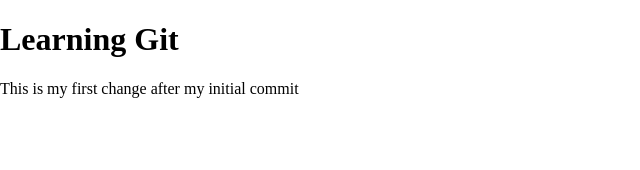
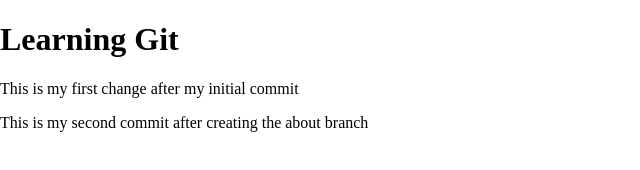
Before and after one commit to Himanshu4922/learning-git, a plain HTML site: page index.html in a window 1280 px wide. Shown: the whole page, without its empty margins (0-640 px from the left). Drawn offline with Linux system fonts and the light colour scheme.

Commit message:
Add message after creating the about.html file

```diff
--- a/index.html
+++ b/index.html
@@ -9,5 +9,6 @@
   <body>
     <h1>Learning Git</h1>
     <p>This is my first change after my initial commit</p>
+    <p>This is my second commit after creating the about branch</p>
   </body>
 </html>
```
